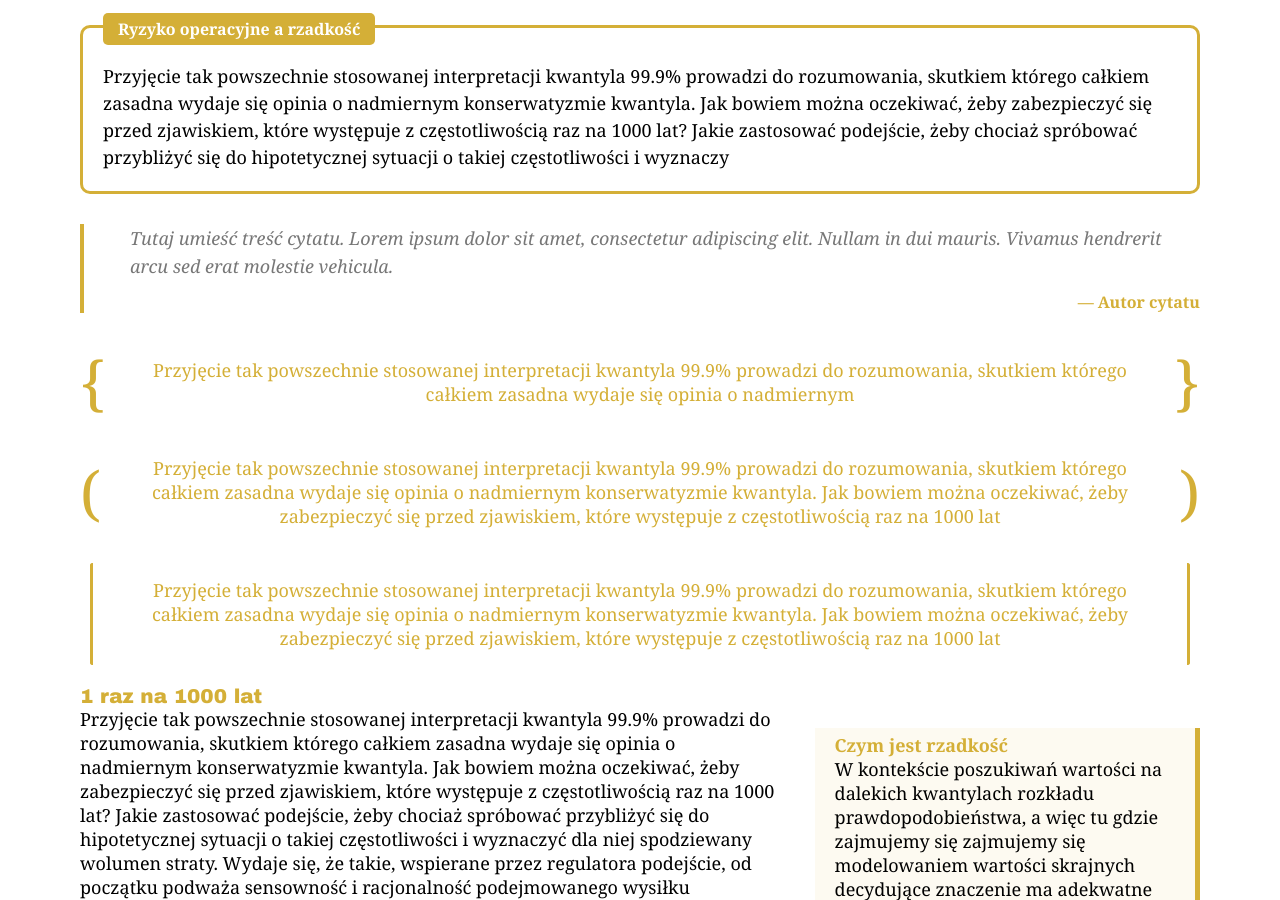
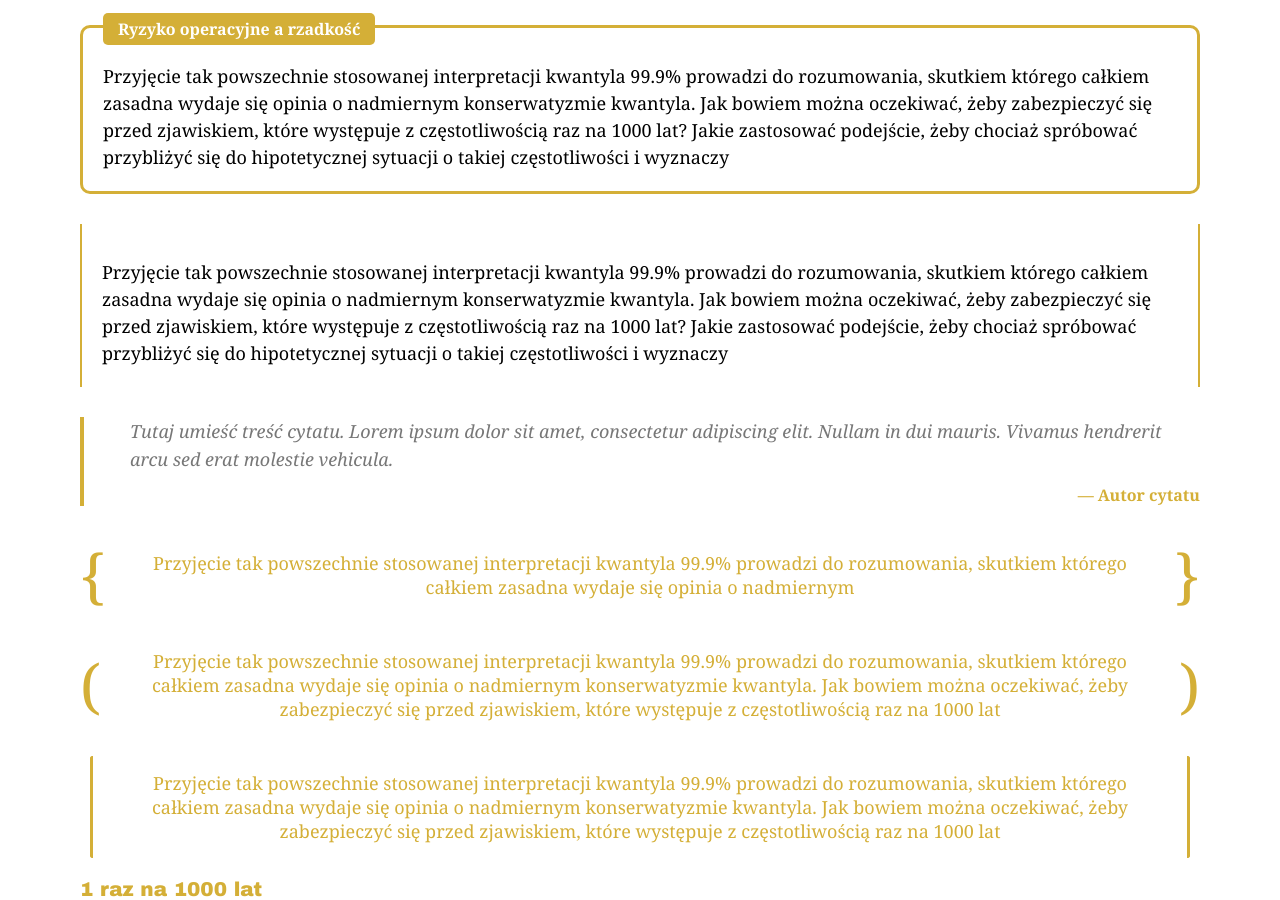
Before and after one commit to MaciejBuczak/risk-research, a Jekyll site: the page built from art-oprisk-kw999_v3_9.md, in a window 1280 px wide and 900 px high, scrolled down 1349 px. Built offline with Jekyll 4.4.1, drawn with Linux system fonts in a browser that asks for light colours.

Commit message:
Update art-oprisk-kw999-layout_v3_9.html

```diff
--- a/_layouts/art-oprisk-kw999-layout_v3_9.html
+++ b/_layouts/art-oprisk-kw999-layout_v3_9.html
@@ -957,6 +957,22 @@
 
 
 
+<!-- Nowy element: Ramka informacyjna 2 -->
+<div class="ryzmod-info-box2" style="width: 100%; margin: 30px 0; border-left: 2px solid #D4AF37; border-right: 2px solid #D4AF37; background-color: transparent; position: relative; padding: 20px; box-sizing: border-box;">
+
+  <!-- Treść bloku -->
+  <div style="margin-top: 15px; font-family: Georgia, serif; font-size: 18px; line-height: 1.5;">
+    <p>Przyjęcie tak powszechnie stosowanej interpretacji kwantyla 99.9% prowadzi do rozumowania, skutkiem którego całkiem zasadna wydaje się opinia o nadmiernym konserwatyzmie kwantyla. Jak bowiem można oczekiwać, żeby zabezpieczyć się przed zjawiskiem, które występuje z częstotliwością raz na 1000 lat? Jakie zastosować podejście, żeby chociaż spróbować przybliżyć się do hipotetycznej sytuacji o takiej częstotliwości i wyznaczy</p>
+  </div>
+</div>
+
+
+
+
+
+
+
+
 
 <!-- Blok cytatu w stylu z obrazka (bez znaku cudzysłowu) -->
 <div class="ryzmod-quote-box" style="width: 100%; margin: 30px 0; position: relative; padding: 0 0 0 30px; box-sizing: border-box;">
```
